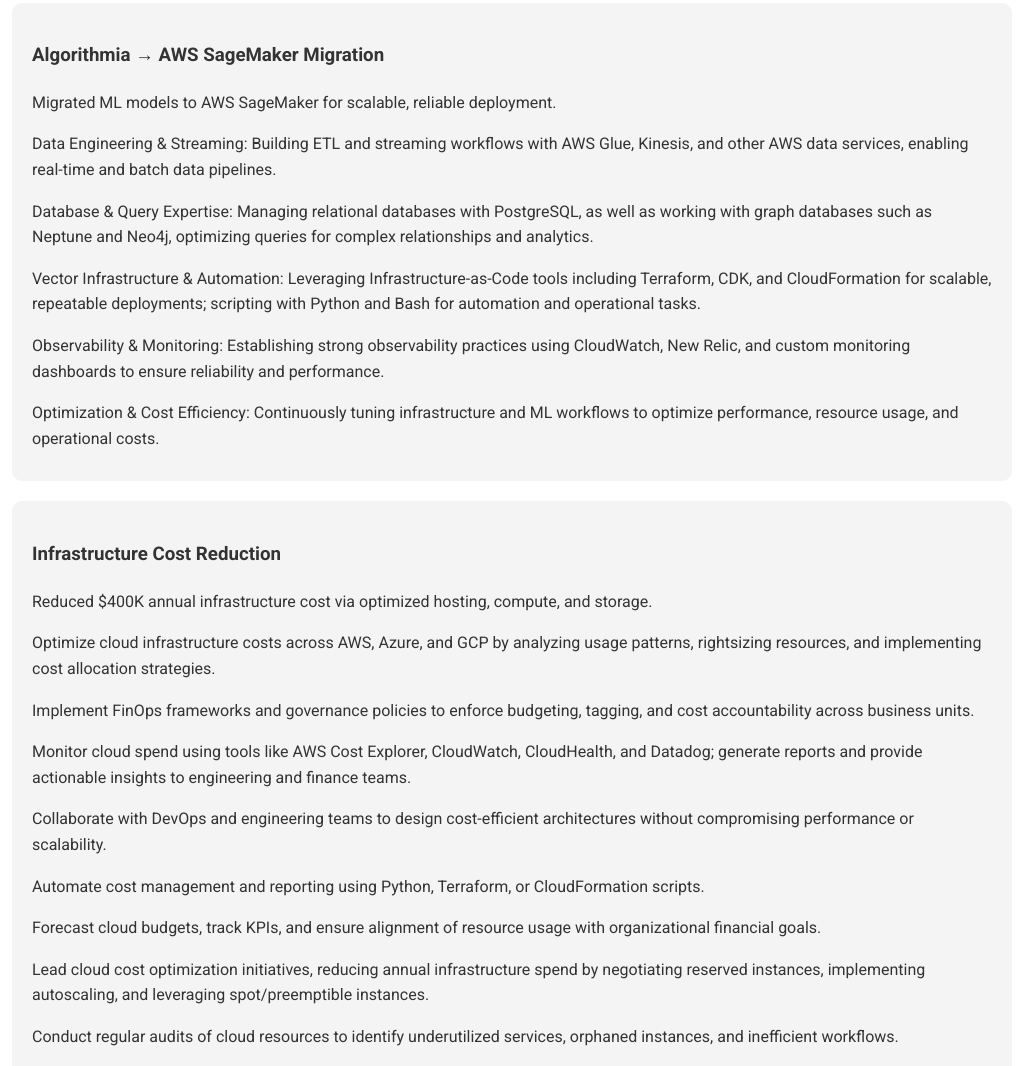
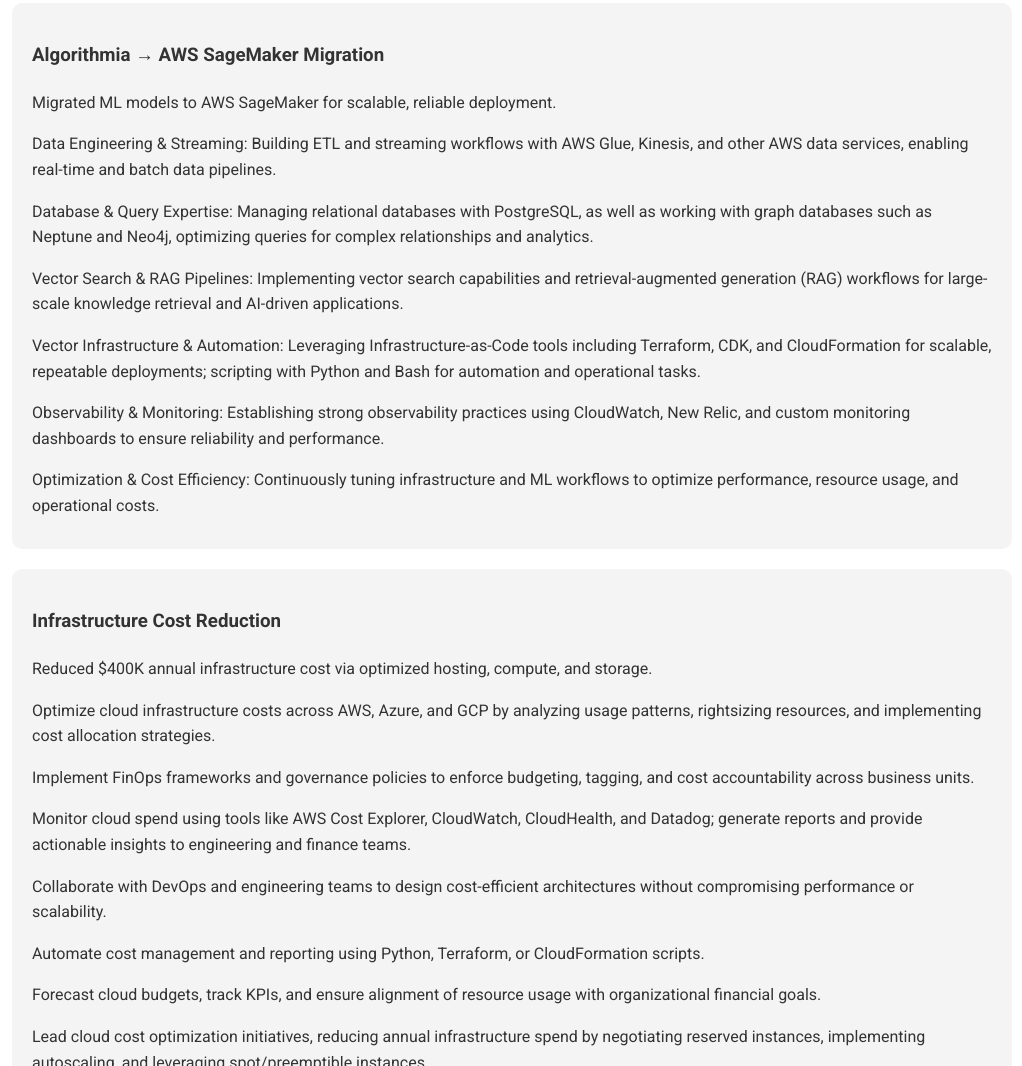
Before and after one commit to chandra7924/myprotfolio, a plain HTML site: page index.html in a window 1280 px wide. Shown: the part 3816-4882 px from the top of the page, without its empty margins (128-1150 px from the left). Drawn offline with Linux system fonts and the light colour scheme.

Commit message:
myprofile

```diff
--- a/index.html
+++ b/index.html
@@ -123,7 +123,7 @@
 
 <p>Database & Query Expertise: Managing relational databases with PostgreSQL, as well as working with graph databases such as Neptune and Neo4j, optimizing queries for complex relationships and analytics. </p>
 
-<p><Vector Search & RAG Pipelines: Implementing vector search capabilities and retrieval-augmented generation (RAG) workflows for large-scale knowledge retrieval and AI-driven applications. </p>
+<p> Vector Search & RAG Pipelines: Implementing vector search capabilities and retrieval-augmented generation (RAG) workflows for large-scale knowledge retrieval and AI-driven applications. </p>
 
 <p> Vector Infrastructure & Automation: Leveraging Infrastructure-as-Code tools including Terraform, CDK, and CloudFormation for scalable, repeatable deployments; scripting with Python and Bash for automation and operational tasks. </p>
 
```
